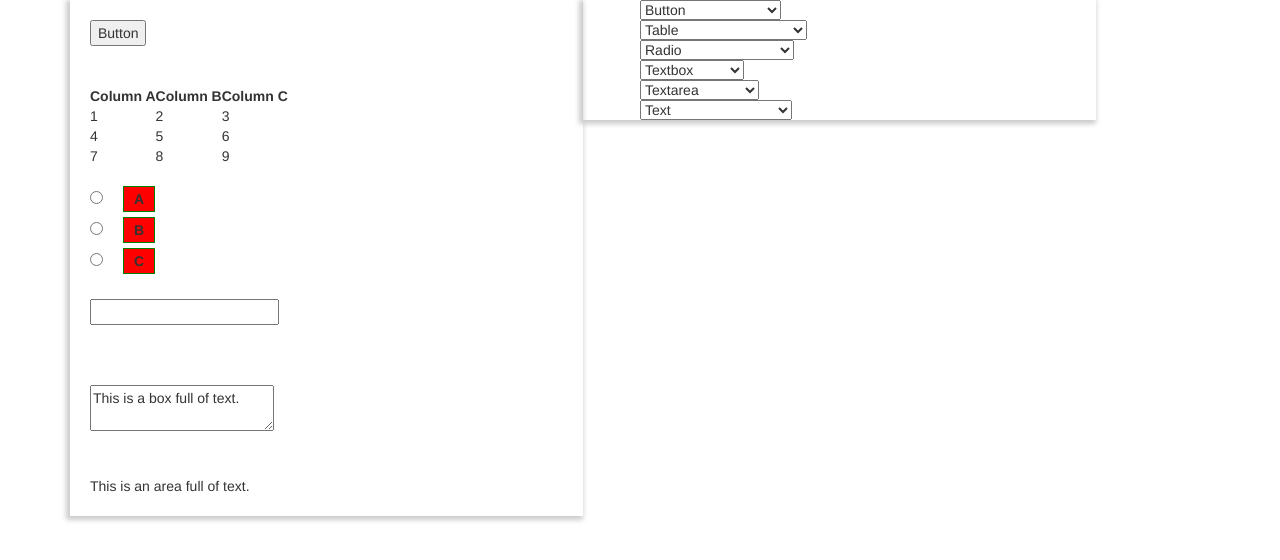
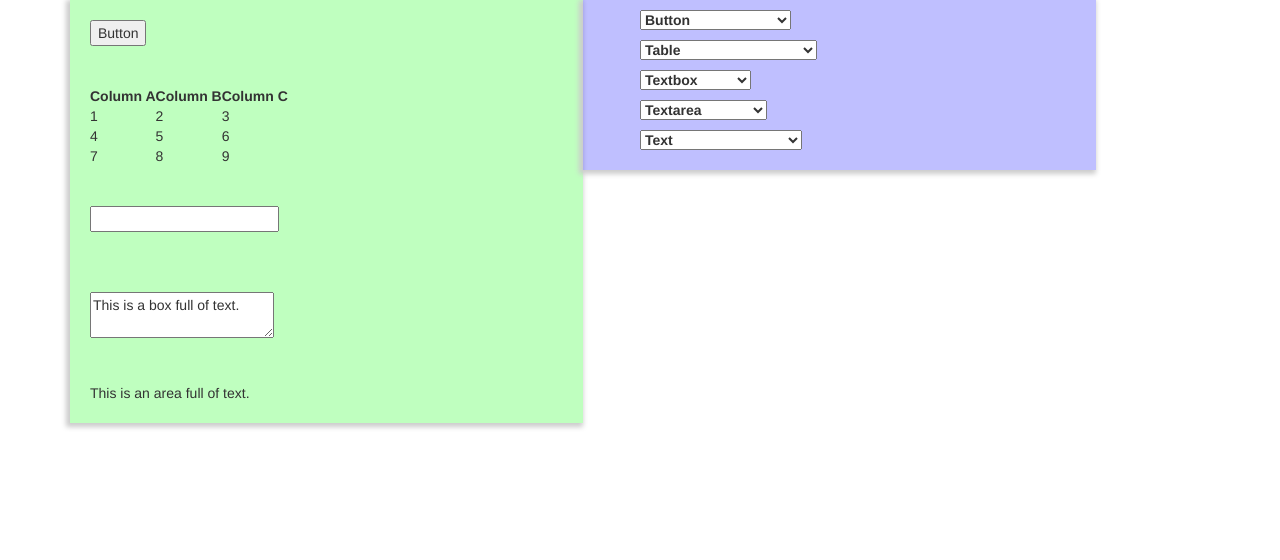
Before and after one commit to UltimateDestruct/CSSPractice, a plain HTML site: page index.html in a window 1280 px wide. Drawn offline with nearby package versions, Linux system fonts and the light colour scheme.

Commit message:
Add files via upload
- commented out radiobuttons, to be worked on later
- added glyphicon button
- gave the divs background colors (with alpha)
- positioned the divs so that the drop downs would be on top on devices 425px across or under

```diff
--- a/index.html
+++ b/index.html
@@ -57,6 +57,10 @@
 				case "RedCircle":
 					$("#button").addClass("redCircle");
 					$("#button").text("Press Me!");
+					break;
+				case "GlyphIcon":
+					$("#button").addClass("glyphicon glyphicon-star-empty buttonGlyphIcon");
+					$("#button").text("");
 					break;
 				default:
 					break;
@@ -285,8 +289,49 @@
 	// Change Text Style
 	//-----------------------------
 
+	function fnc_splitRainbow(){
+
+		$originalText = $("#textToModify").text();
+		$newText = "";
+
+		for($counter=0;$counter<$originalText.length;$counter++)
+		{
+			if($counter % 7 === 0)
+			{
+				$newText += "<span style='color:red'>" + $originalText.charAt($counter) + "</span>";
+			}
+			else if($counter % 7 === 1)
+			{
+				$newText += "<span style='color:orange'>" + $originalText.charAt($counter) + "</span>";
+			}
+			else if($counter % 7 === 2)
+			{
+				$newText += "<span style='color:yellow'>" + $originalText.charAt($counter) + "</span>";
+			}
+			else if($counter % 7 === 3)
+			{
+				$newText += "<span style='color:green'>" + $originalText.charAt($counter) + "</span>";
+			}
+			else if($counter % 7 === 4)
+			{
+				$newText += "<span style='color:blue'>" + $originalText.charAt($counter) + "</span>";
+			}
+			else if($counter % 7 === 5)
+			{
+				$newText += "<span style='color:indgo'>" + $originalText.charAt($counter) + "</span>";
+			}
+			else if($counter % 7 === 6)
+			{
+				$newText += "<span style='color:violet'>" + $originalText.charAt($counter) + "</span>";
+			}
+		}
+
+		$("#textToModify").html($newText);
+	}
+
 	$("#textSelect").change(function(){
 		$("#textToModify").removeClass();
+		$("#textToModify").html("This is an area full of text.");
 		changeTextStyle($(this).val());
 	});
 
@@ -319,6 +364,7 @@
 				break;
 			case "SplitRainbow":
 				$("#textToModify").addClass("splitRainbow");
+				fnc_splitRainbow();
 				break;
 			case "ContinuousRainbow":
 				$("#textToModify").addClass("continuousRainbow");
@@ -329,16 +375,11 @@
 		}
 	};
 
-	//-----------------------------
+	/*//-----------------------------
 	// Change Radiobutton Style
 	//-----------------------------
 
-	//I'm going to skip implimenting radio button CSS stuff for now, because it appears to
-	//not be very well supported. I'll come back later and do some cool CSS stuff, but
-	//I couldn't find a whole lot to do as far as bootstrap goes... maybe it's just the
-	//version of bootstrap that I'm using?
-
-		/*$("#radiobuttons").change(function(){
+		$("#radiobuttons").change(function(){
 			$("#alpha").removeClass();
 			changeRadioButtonStyle($(this).val());
 		});
@@ -347,7 +388,7 @@
 			switch(radioButtonValue)
 			{
 				case "SquareBoxes":
-					$("#alpha").addClass("squareBoxes");
+					$("#alpha").addClass("");
 					break;
 				default:
 					break;
@@ -387,11 +428,15 @@
 			</tr>
 		</table>
 
-		<div id="radiobuttons" class="radio-toolbar">
+		<script>
+		/*http://code.stephenmorley.org/html-and-css/styling-checkboxes-and-radio-buttons
+
+		<div id="radiobuttons" class="input-group">
 			<input type="radio" id="radio1" name="alpha" value="A"></input><label for="radio1">A</label><br>
-			<input type="radio" id="radio2" name="alpha" value="B"></input><label for="radio1">B</label><br>
-			<input type="radio" id="radio3" name="alpha" value="C"></input><label for="radio1">C</label><br>
-		</div>
+			<input type="radio" id="radio2" name="alpha" value="B"></input><label for="radio2">B</label><br>
+			<input type="radio" id="radio3" name="alpha" value="C"></input><label for="radio3">C</label><br>
+		</div>*/
+		</script>
 
 		<div id="textboxDiv">
 			<input type="text" id="textbox"></input>
@@ -407,79 +452,83 @@
 	</div>
 
 	<div class="rightcontent">
-		<select id="buttonSelect">
-			<option value="">Button</option>
-			<option value="Primary">Primary</option>
-			<option value="Secondary">Secondary</option>
-			<option value="Success">Success</option>
-			<option value="Info">Info</option>
-			<option value="Warning">Warning</option>
-			<option value="Danger">Danger</option>
-			<option value="Glass">Glass Button</option>
-			<option value="BlackGlass">Black Glass Button</option>
-			<option value="RedGlass">Red Glass Button</option>
-			<option value="RedCircle">Red Circle</option>
+
+		<select id="buttonSelect" class="dropdown">
+			<option class="dropdown-content" class="dropdown-content" value="">Button</option>
+			<option class="dropdown-content" class="dropdown-content" value="Primary">Primary</option>
+			<option class="dropdown-content" class="dropdown-content" value="Secondary">Secondary</option>
+			<option class="dropdown-content" class="dropdown-content" value="Success">Success</option>
+			<option class="dropdown-content" class="dropdown-content" value="Info">Info</option>
+			<option class="dropdown-content" class="dropdown-content" value="Warning">Warning</option>
+			<option class="dropdown-content" class="dropdown-content" value="Danger">Danger</option>
+			<option class="dropdown-content" class="dropdown-content" value="Glass">Glass Button</option>
+			<option class="dropdown-content" class="dropdown-content" value="BlackGlass">Black Glass Button</option>
+			<option class="dropdown-content" class="dropdown-content" value="RedGlass">Red Glass Button</option>
+			<option class="dropdown-content" class="dropdown-content" value="RedCircle">Red Circle</option>
+			<option class="dropdown-content" class="dropdown-content" value="GlyphIcon">Glyph Icon</option>
 		</select>
 		<br>
 
-		<select id="tableSelect">
-			<option value="">Table</option>
-			<option value="BootstrapTable">Bootstrap Table</option>
-			<option value="InverseTable">Inverse Table</option>
-			<option value="StripedRows">Striped Rows</option>
-			<option value="BorderedTable">Bordered Table</option>
-			<option value="InverseBorderedTable">Inverse Bordered Table</option>
-			<option value="SmallTable">Small Table</option>
+		<select id="tableSelect" class="dropdown">
+			<option class="dropdown-content" value="">Table</option>
+			<option class="dropdown-content" value="BootstrapTable">Bootstrap Table</option>
+			<option class="dropdown-content" value="InverseTable">Inverse Table</option>
+			<option class="dropdown-content" value="StripedRows">Striped Rows</option>
+			<option class="dropdown-content" value="BorderedTable">Bordered Table</option>
+			<option class="dropdown-content" value="InverseBorderedTable">Inverse Bordered Table</option>
+			<option class="dropdown-content" value="SmallTable">Small Table</option>
 		</select>
 		<br>
 
-		<select>
-			<option value="">Radio</option>
-			<option value="SquareBoxes">Square boxes</option>
-			<option value="DifferentCheckMark">Different Check Mark</option> <script>/*Put something other than the standard check mark in here*/</script>
-			<option value="Beautify">Beautify</option>
-			<option value="Sexy">Sexy</option>
-			<option value="Funky">Funky</option>
-			<option value="ModelQuiz">Model Quiz</option>
+		<script>
+		/*<select>
+			<option class="dropdown-content" value="">Radio</option>
+			<option class="dropdown-content" value="SquareBoxes">Square boxes</option>
+			<option class="dropdown-content" value="DifferentCheckMark">Different Check Mark</option> //Put something other than the standard check mark in here
+			<option class="dropdown-content" value="Beautify">Beautify</option>
+			<option class="dropdown-content" value="Sexy">Sexy</option>
+			<option class="dropdown-content" value="Funky">Funky</option>
+			<option class="dropdown-content" value="ModelQuiz">Model Quiz</option>
 		</select>
-		<br>
+		<br>*/
+		</script>
 
-		<select id="textboxSelect">
-			<option value="">Textbox</option>
-			<option value="Focused">Focused</option>
-			<option value="Success">Success</option>
-			<option value="Warning">Warning</option>
-			<option value="Error">Error</option>
-			<option value="RedText">Red Text</option>
-			<option value="BlueText">Blue Text</option>
-			<option value="YellowMatrix">Yellow Matrix</option>
-			<option value="DollaBillz">Dolla Billz</option>
-			<option value="LargeInput">Large Input</option>
-			<option value="SmallInput">Small Input</option>
+		<select id="textboxSelect" class="dropdown">
+			<option class="dropdown-content" value="">Textbox</option>
+			<option class="dropdown-content" value="Focused">Focused</option>
+			<option class="dropdown-content" value="Success">Success</option>
+			<option class="dropdown-content" value="Warning">Warning</option>
+			<option class="dropdown-content" value="Error">Error</option>
+			<option class="dropdown-content" value="RedText">Red Text</option>
+			<option class="dropdown-content" value="BlueText">Blue Text</option>
+			<option class="dropdown-content" value="YellowMatrix">Yellow Matrix</option>
+			<option class="dropdown-content" value="DollaBillz">Dolla Billz</option>
+			<option class="dropdown-content" value="LargeInput">Large Input</option>
+			<option class="dropdown-content" value="SmallInput">Small Input</option>
 
 		</select>
 		<br>
 
-		<select id="textareaSelect">
-			<option value="">Textarea</option>
-			<option value="Focus">Focus</option>
-			<option value="Glass">Glass</option>
-			<option value="RotatingColors">Rotating Colors</option>
+		<select id="textareaSelect" class="dropdown">
+			<option class="dropdown-content" value="">Textarea</option>
+			<option class="dropdown-content" value="Focus">Focus</option>
+			<option class="dropdown-content" value="Glass">Glass</option>
+			<option class="dropdown-content" value="RotatingColors">Rotating Colors</option>
 		</select>
 		<br>
 
-		<select id="textSelect">
-			<option value="">Text</option>
-			<option value="RedText">Red Text</option>
-			<option value="BlueText">Blue Text</option>
-			<option value="YellowMatrix">Yellow Matrix</option>
-			<option value="DifferentFont">Different Font</option>
-			<option value="LargeText">Large Text</option>
-			<option value="SmallText">Small Text</option>
-			<option value="Bold">Bold</option>
-			<option value="Strikethrough">Strikethrough</option>
-			<option value="SplitRainbow">Split Rainbow</option>
-			<option value="ContinuousRainbow">Continuous Rainbow</option>
+		<select id="textSelect" class="dropdown" style="margin-bottom: 20px;">
+			<option class="dropdown-content" value="">Text</option>
+			<option class="dropdown-content" value="RedText">Red Text</option>
+			<option class="dropdown-content" value="BlueText">Blue Text</option>
+			<option class="dropdown-content" value="YellowMatrix">Yellow Matrix</option>
+			<option class="dropdown-content" value="DifferentFont">Different Font</option>
+			<option class="dropdown-content" value="LargeText">Large Text</option>
+			<option class="dropdown-content" value="SmallText">Small Text</option>
+			<option class="dropdown-content" value="Bold">Bold</option>
+			<option class="dropdown-content" value="Strikethrough">Strikethrough</option>
+			<option class="dropdown-content" value="SplitRainbow">Split Rainbow</option>
+			<option class="dropdown-content" value="ContinuousRainbow">Continuous Rainbow</option>
 		</select>
 		<br>
 	</div>
--- a/practiceStyle.css
+++ b/practiceStyle.css
@@ -3,6 +3,45 @@ button, input, table, textarea, p {
 	margin-bottom: 20px;
 	margin-left: 20px;
 	margin-right: 20px;
+}
+
+@media only screen and (max-width: 426px) {
+	.rightcontent{
+		position: absolute;
+		top: 0px;
+		z-index: 999;
+		height:200px;
+
+		width:100%;
+		padding-left:5%;
+		-webkit-box-shadow: -2px 2px 5px 2px #ccc;  /* Safari 3-4, iOS 4.0.2 - 4.2, Android 2.3+ */
+		-moz-box-shadow:    -2px 2px 5px 2px #ccc;  /* Firefox 3.5 - 3.6 */
+		box-shadow:         -2px 2px 5px 2px #ccc;
+		background-color: rgba(0, 0, 255, 0.25);
+	}
+
+	.leftcontent{
+		position: absolute;
+		top: 200px;
+		width:100%;
+		padding-right:5%;
+		-webkit-box-shadow: -2px 2px 5px 2px #ccc;  /* Safari 3-4, iOS 4.0.2 - 4.2, Android 2.3+ */
+		-moz-box-shadow:    -2px 2px 5px 2px #ccc;  /* Firefox 3.5 - 3.6 */
+		box-shadow:         -2px 2px 5px 2px #ccc;
+		background-color: rgba(0, 255, 0, 0.25);
+	}
+}
+
+@media only screen and (min-width: 426px) {
+
+	.rightcontent{
+		float:left;
+		width:45%;
+		padding-left:5%;
+		-webkit-box-shadow: -2px 2px 5px 2px #ccc;  /* Safari 3-4, iOS 4.0.2 - 4.2, Android 2.3+ */
+		-moz-box-shadow:    -2px 2px 5px 2px #ccc;  /* Firefox 3.5 - 3.6 */
+		box-shadow:         -2px 2px 5px 2px #ccc;
+		background-color: rgba(0, 0, 255, 0.25);
 	}
 
 	.leftcontent{
@@ -12,21 +51,15 @@ button, input, table, textarea, p {
 		-webkit-box-shadow: -2px 2px 5px 2px #ccc;  /* Safari 3-4, iOS 4.0.2 - 4.2, Android 2.3+ */
 		-moz-box-shadow:    -2px 2px 5px 2px #ccc;  /* Firefox 3.5 - 3.6 */
 		box-shadow:         -2px 2px 5px 2px #ccc;
+		background-color: rgba(0, 255, 0, 0.25);
 	}
 
-.rightcontent{
-	float:left;
-	width:45%;
-	padding-left:5%;
-	-webkit-box-shadow: -2px 2px 5px 2px #ccc;  /* Safari 3-4, iOS 4.0.2 - 4.2, Android 2.3+ */
-	-moz-box-shadow:    -2px 2px 5px 2px #ccc;  /* Firefox 3.5 - 3.6 */
-	box-shadow:         -2px 2px 5px 2px #ccc;
 }
 
 /*--------------------*/
 /* Radiobutton styles*/
 /*--------------------*/
-.radio-toolbar input[type="radio"] {
+/*.radio-toolbar input[type="radio"] {
 	margin-left: 20px;
 	margin-right: 20px;
 	}
@@ -34,7 +67,8 @@ button, input, table, textarea, p {
     background:Red;
     border:1px solid green;
     padding:2px 10px;
-}
+}*/
+
 
 /*-----------------*/
 /* Text Box styles*/
@@ -167,6 +201,11 @@ button, input, table, textarea, p {
 	font-weight: bold;
 }
 
+.buttonGlyphIcon{
+	padding: 20px 40px;
+	font-size: 2em;
+}
+
 /*-------------------*/
 /* Text Area Styles */
 /*-----------------*/
@@ -260,3 +299,28 @@ button, input, table, textarea, p {
 	-webkit-background-clip: text;
 	-webkit-text-fill-color: transparent;
 }
+
+/*-------------------*/
+/* Drop Down Styles */
+/*-----------------*/
+
+.dropdown {
+	margin-top: 10px;
+	font-weight: bold;
+}
+
+/*
+.dropdown-content {
+    display: none;
+    position: absolute;
+    background-color: #f9f9f9;
+	color: #000000;
+    min-width: 160px;
+    box-shadow: 0px 8px 16px 0px rgba(0,0,0,0.2);
+    padding: 12px 16px;
+    z-index: 1;
+}
+
+.dropdown:hover .dropdown-content {
+    display: block;
+}*/
```
Lines whose indentation alone changed are shown as unchanged.
